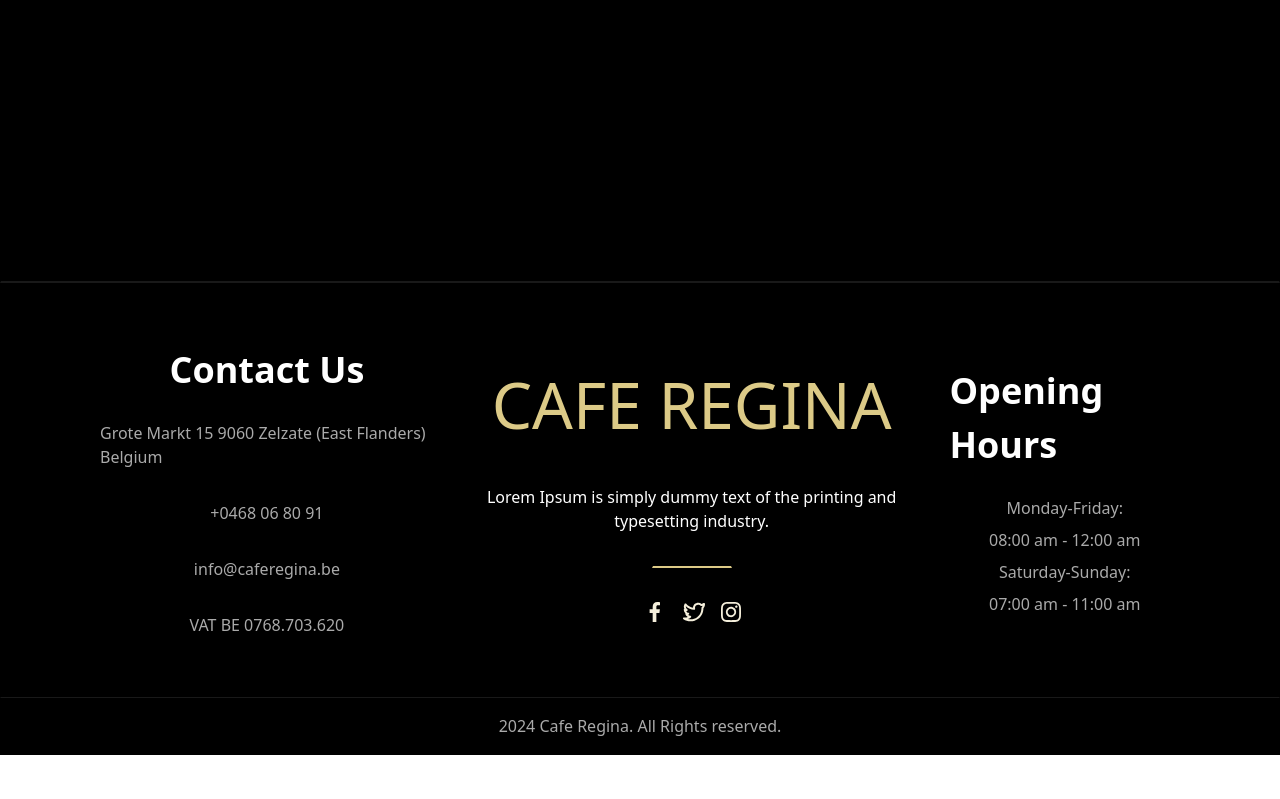
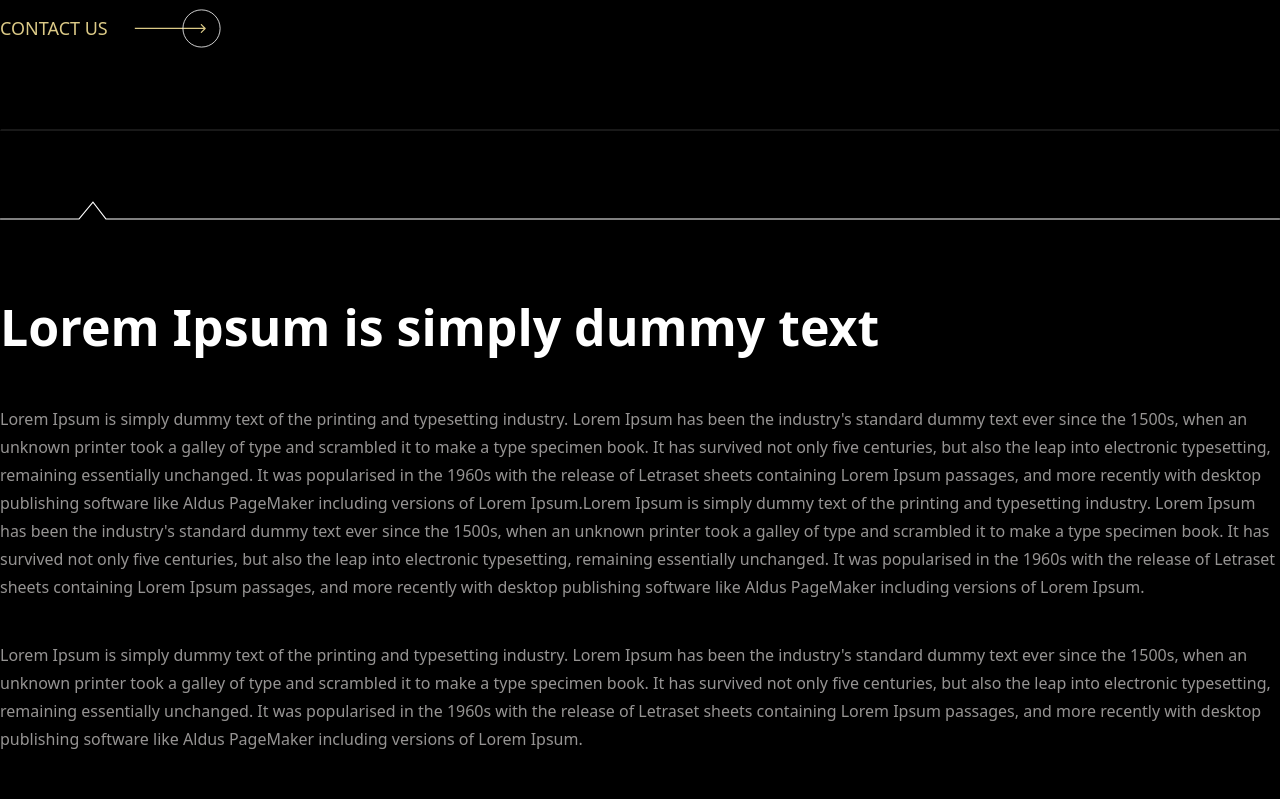
Before and after one commit to briandang59/restaurent-landing-page, a Next.js app: page /about-us in a window 1280 px wide. Shown: the part 520-1319 px from the top of the page. Before the commit the page ends 1275 px from the top, so only its background shows below. Built offline with nearby package versions, Linux system fonts and the light colour scheme.

Commit message:
feat: create ui about us page

```diff
--- a/app/about-us/page.tsx
+++ b/app/about-us/page.tsx
@@ -1,5 +1,70 @@
+import { svgs } from "@/assets/svgs";
+import ChildHeaderPage from "@/components/ChildHeaderPage";
+import Divider from "@/components/Divider";
+import SubcribeSection from "@/components/Subcribe";
+import Image from "next/image";
+
 function AboutUs() {
-  return <div></div>;
+  const years = [{}];
+  return (
+    <div className="pt-[130px]">
+      <ChildHeaderPage
+        label1="Know About Cafe"
+        label2="Regina"
+        description="Are you curious about the oldest café in Zelzate ? Then look no further, because Café Regina is the place to be. This is not only the oldest, but also the nicest café in Zelzate and the surrounding area. So be sure to come by and enjoy a good time! "
+        labelButton="Contact us"
+      />
+      <Divider type="without-logo" />
+      <div className="pt-[70px] pb-[100px] container mx-auto">
+        <Image src={svgs.line} alt="line" width={5000} height={1000} />
+
+        <div className="mt-[70px] flex flex-col gap-[40px]">
+          <h3 className="text-white font-semibold text-[50px]">
+            Lorem Ipsum is simply dummy text
+          </h3>
+          <p className="text-[#969493] text-[16px] font-normal leading-[28px]">
+            Lorem Ipsum is simply dummy text of the printing and typesetting
+            industry. Lorem Ipsum has been the industry's standard dummy text
+            ever since the 1500s, when an unknown printer took a galley of type
+            and scrambled it to make a type specimen book. It has survived not
+            only five centuries, but also the leap into electronic typesetting,
+            remaining essentially unchanged. It was popularised in the 1960s
+            with the release of Letraset sheets containing Lorem Ipsum passages,
+            and more recently with desktop publishing software like Aldus
+            PageMaker including versions of Lorem Ipsum.Lorem Ipsum is simply
+            dummy text of the printing and typesetting industry. Lorem Ipsum has
+            been the industry's standard dummy text ever since the 1500s, when
+            an unknown printer took a galley of type and scrambled it to make a
+            type specimen book. It has survived not only five centuries, but
+            also the leap into electronic typesetting, remaining essentially
+            unchanged. It was popularised in the 1960s with the release of
+            Letraset sheets containing Lorem Ipsum passages, and more recently
+            with desktop publishing software like Aldus PageMaker including
+            versions of Lorem Ipsum.
+          </p>
+          <p className="text-[#969493] text-[16px] font-normal leading-[28px]">
+            Lorem Ipsum is simply dummy text of the printing and typesetting
+            industry. Lorem Ipsum has been the industry's standard dummy text
+            ever since the 1500s, when an unknown printer took a galley of type
+            and scrambled it to make a type specimen book. It has survived not
+            only five centuries, but also the leap into electronic typesetting,
+            remaining essentially unchanged. It was popularised in the 1960s
+            with the release of Letraset sheets containing Lorem Ipsum passages,
+            and more recently with desktop publishing software like Aldus
+            PageMaker including versions of Lorem Ipsum.
+          </p>
+          <p className="text-[#969493] text-[16px] font-normal leading-[28px]">
+            Lorem Ipsum is simply dummy text of the printing and typesetting
+            industry. Lorem Ipsum has been the industry's standard dummy text
+            ever since the 1500s, when an unknown printer took a galley of type
+            and scrambled it to make a type specimen book.
+          </p>
+        </div>
+      </div>
+      <Divider />
+      <SubcribeSection />
+    </div>
+  );
 }
 
 export default AboutUs;
--- a/assets/svgs/index.ts
+++ b/assets/svgs/index.ts
@@ -5,8 +5,9 @@
 import fb from "./fb.svg";
 import twitter from "./twitter.svg";
 import instagram from "./instagram.svg";
-
+import line from "./line.svg";
 export const svgs = {
+  line,
   logo,
   arrow,
   drink,
```
Also changed, not shown: assets/svgs/line.svg (added).
